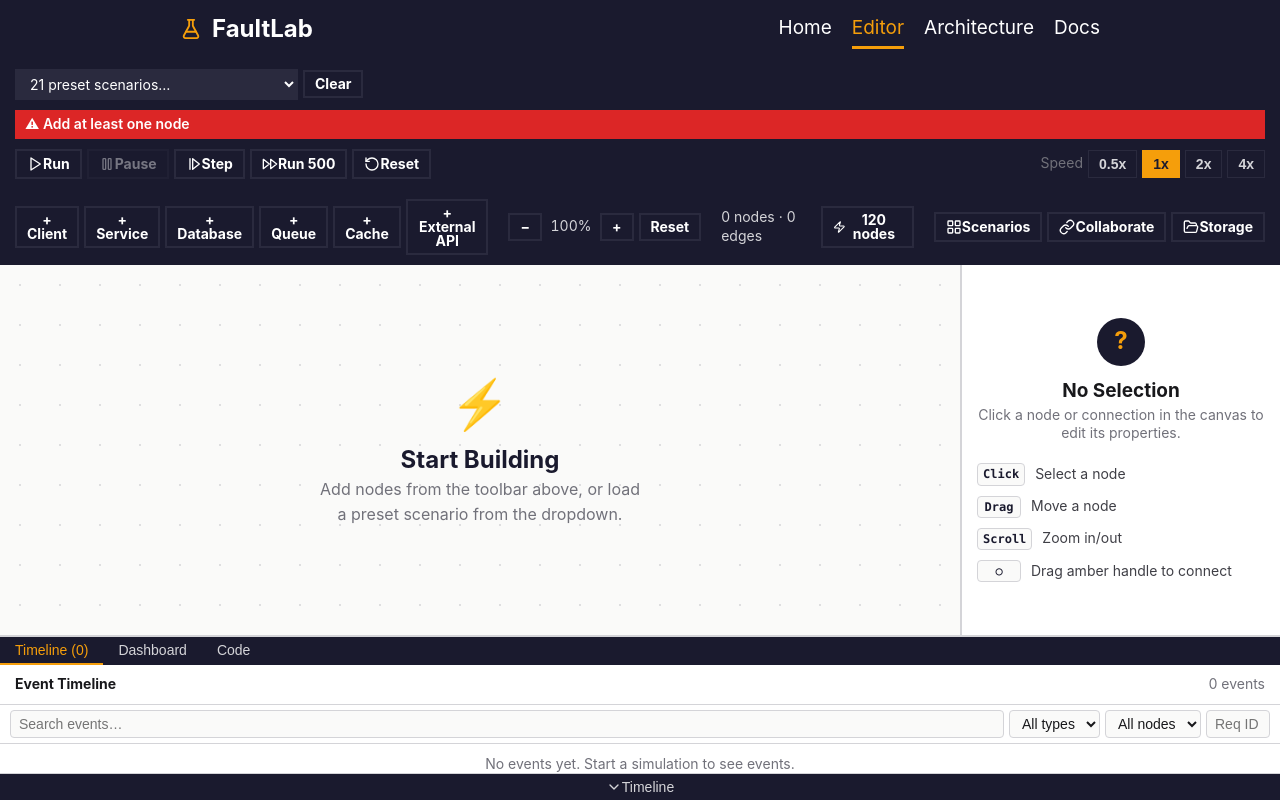
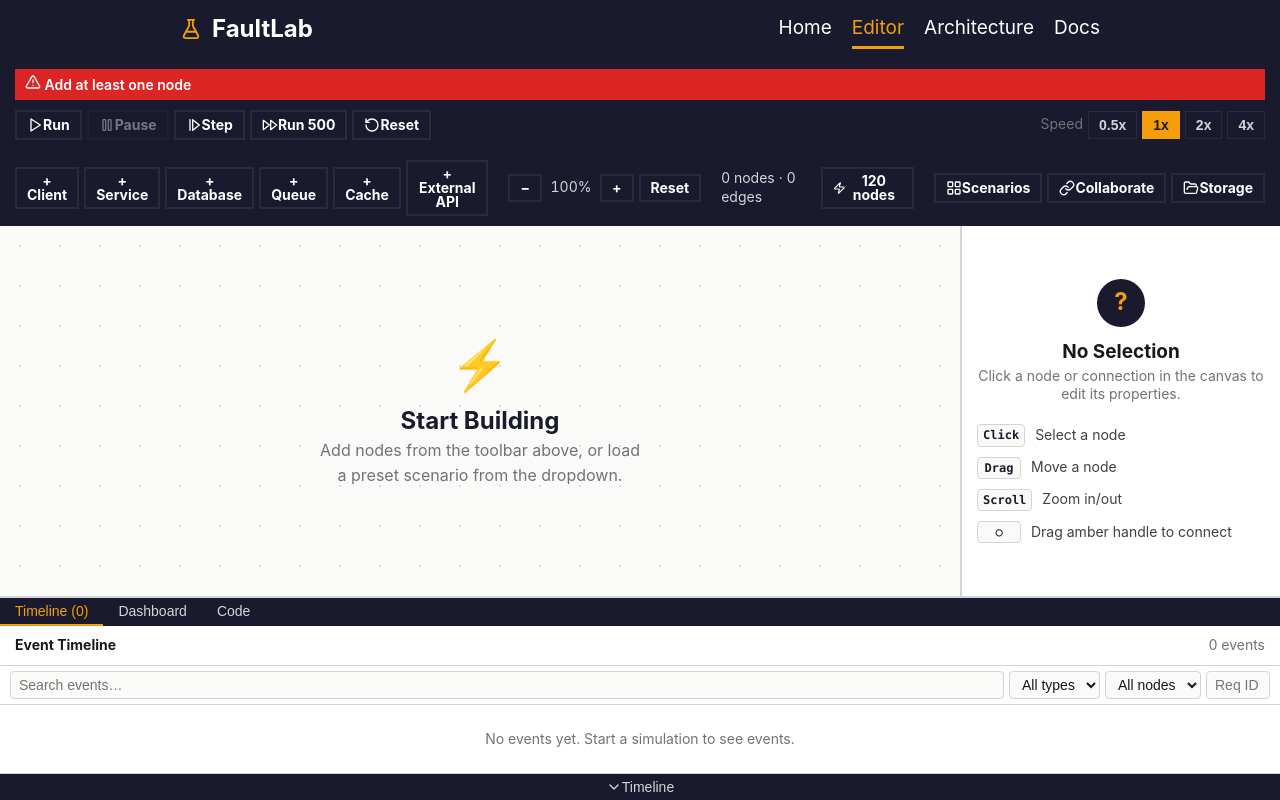
Before and after one commit to akhildec24/FaultLab, a Vue app in the folder apps/web/: page /editor in a window 1280 px wide. Both pictures are taken after a click on the button "Run". Built offline with nearby package versions, Linux system fonts and the light colour scheme.

Commit message:
Remove redundant PresetSelector dropdown from SimulationControls
The old dropdown ('21 preset scenarios...') is replaced by the new
PresetBrowser card overlay opened via the Scenarios toolbar button.
Also fix remaining warning emoji in validation error display.

```diff
--- a/apps/web/src/components/SimulationControls.vue
+++ b/apps/web/src/components/SimulationControls.vue
@@ -14,7 +14,6 @@ import { useAnimationStore } from '@/stores/animation'
 import { validateGraph, graphToScenarioJson } from '@/graph/converter'
 import type { SpeedMultiplier } from '@/graph/animation'
 import { Play, Pause, StepForward, FastForward, RotateCcw, AlertTriangle } from '@lucide/vue'
-import PresetSelector from '@/components/PresetSelector.vue'
 import FailurePanel from '@/components/FailurePanel.vue'
 
 const graph = useGraphStore()
@@ -97,13 +96,10 @@ const simClock = computed(() => {
 
 <template>
   <div class="sim-controls">
-    <!-- Preset selector -->
-    <PresetSelector />
-
     <!-- Validation errors -->
     <div class="sim-controls__errors" v-if="showErrors && !validation.valid">
       <div class="sim-controls__error" v-for="err in validation.errors" :key="err">
-        ⚠ {{ err }}
+        <AlertTriangle :size="16" /> {{ err }}
       </div>
     </div>
 
```
